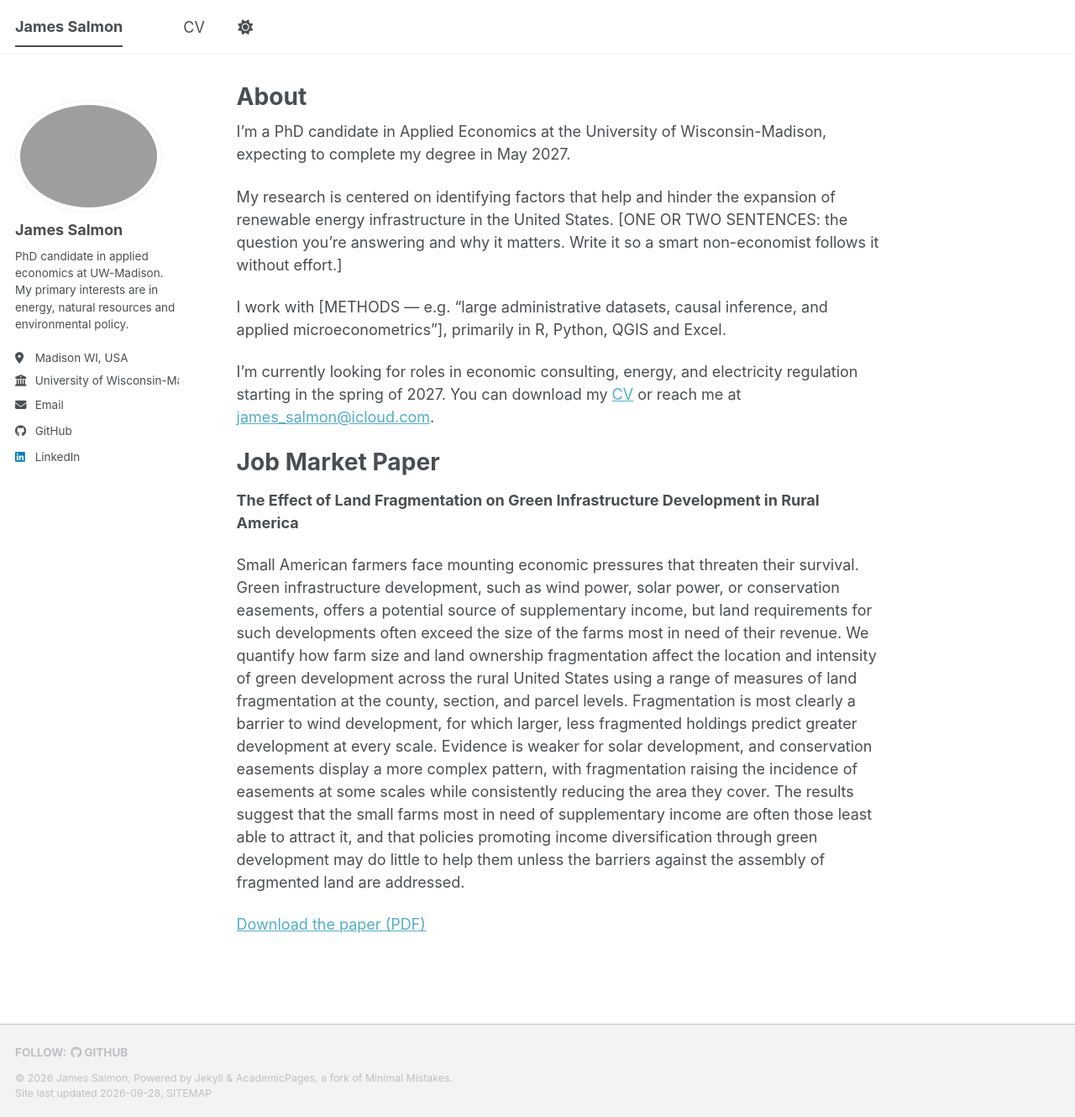
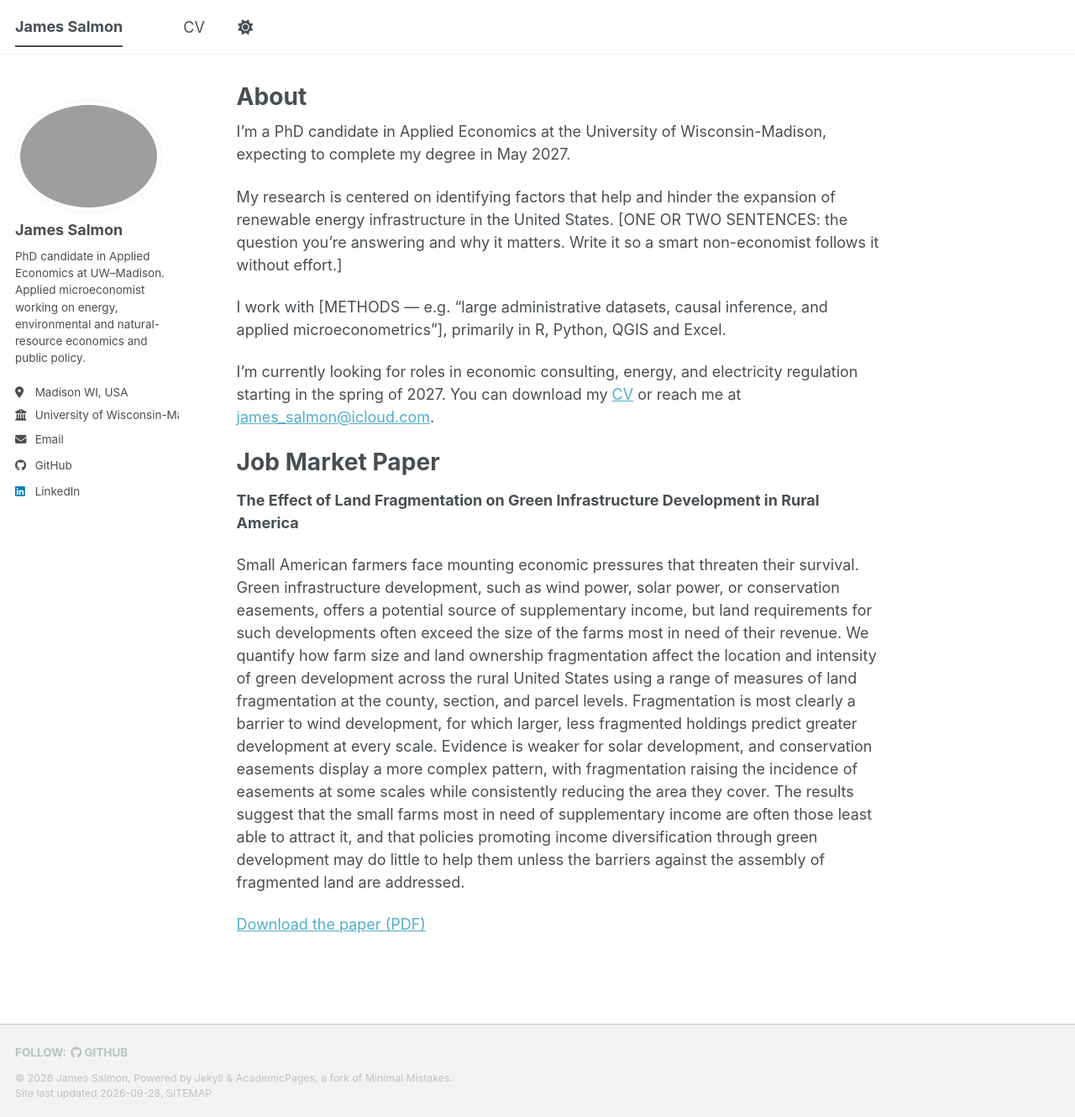
Before and after one commit to James-Salmon/James-Salmon.github.io, a Jekyll site: the page built from _pages/about.md, in a window 1280 px wide and 1330 px high. Shown: the whole window at 84% size. Built offline with Jekyll 4.4.1, drawn with Linux system fonts in a browser that asks for light colours; a style sheet for code colours, icons or effects is not loaded.

Commit message:
Update _config.yml

```diff
--- a/_config.yml
+++ b/_config.yml
@@ -25,7 +25,7 @@ author:
   avatar           : "Salmon_James_1685716.jpeg"
   name             : "James Salmon"
   pronouns         : # example: "she/her"
-  bio              : "PhD candidate in applied economics at UW-Madison. My primary interests are in energy, natural resources and environmental policy."
+  bio              : "PhD candidate in Applied Economics at UW–Madison. Applied microeconomist working on energy, environmental and natural-resource economics and public policy."
   location         : "Madison WI, USA"
   employer         : "University of Wisconsin-Madison"
   uri              : # URL
```
